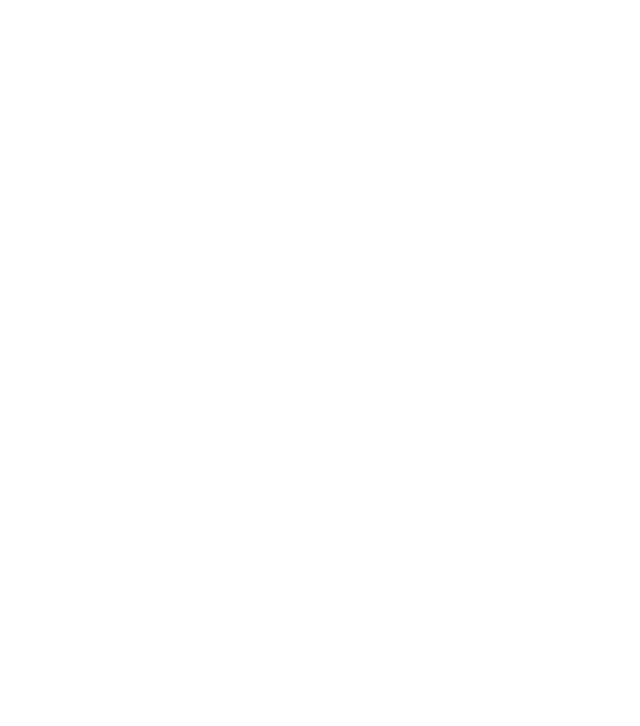
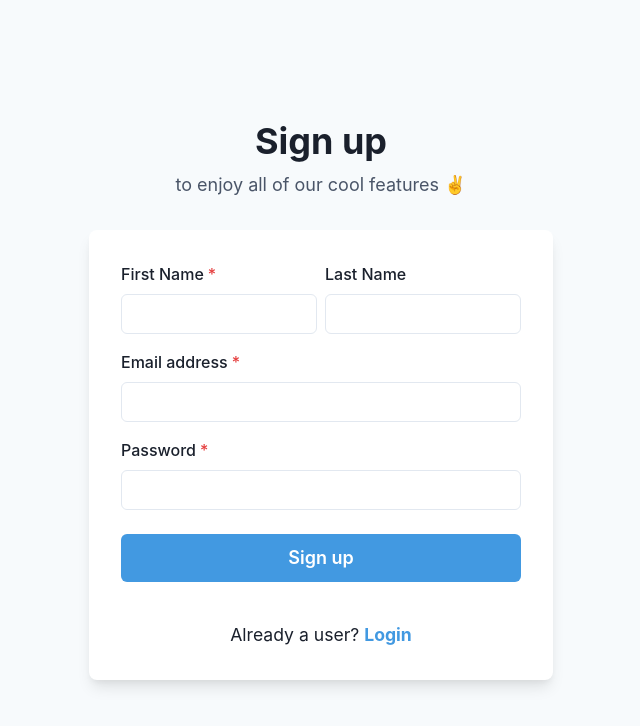
Before and after one commit to jony0418/FoodBank, a React (Create React App) app in the folder foodbank/client/: page /register in a window 1280 px wide. Before the commit this address had no page. Shown: the top 726 px of the page, without its empty margins (319-959 px from the left). Built offline with nearby package versions, Linux system fonts and the light colour scheme.

Commit message:
Changes in index.js, app.js, login.js and register.js
- added chakra as provider in the index.js.
- imported and changed the routes in the app.js file to display the Login and Register
- Added the Login and Register pages code

```diff
--- a/foodbank/client/src/App.js
+++ b/foodbank/client/src/App.js
@@ -4,9 +4,8 @@
 // Uncomment import statement below after building queries and mutations
 // import { ApolloClient, ApolloProvider, InMemoryCache } from '@apollo/client';
 
-import Home from './pages/Home';
-import Matchup from './pages/Matchup';
-import Vote from './pages/Vote';
+import Login from './components/auth/Login';
+import Register from './components/auth/Register';
 
 function App() {
   return (
@@ -15,16 +14,16 @@
         <Routes>
           <Route
             path="/"
-            element={<Home />}
+            element={<Login/>}
           />
           <Route
-            path="/matchup"
-            element={<Matchup />}
+            path="/register"
+            element={<Register/>}
           />
-          <Route
+          {/* <Route
             path="/matchup/:id"
             element={<Vote />}
-          />
+          /> */}
         </Routes>
       </div>
     </Router>
--- a/foodbank/client/src/components/auth/Login.js
+++ b/foodbank/client/src/components/auth/Login.js
@@ -0,0 +1,50 @@
+'use client'
+
+import { Button, Checkbox, Flex, Text, FormControl, FormLabel, Heading, Input, Stack, Image, Box, Link} from '@chakra-ui/react'
+
+export default function SplitScreen() {
+  return (
+    <Stack minH={'100vh'} direction={{ base: 'column', md: 'row' }}>
+      <Flex p={8} flex={1} align={'center'} justify={'center'}>
+        <Stack spacing={4} w={'full'} maxW={'md'}>
+          <Heading fontSize={'2xl'}>Sign in to your account</Heading>
+          <FormControl id="email">
+            <FormLabel>Email address</FormLabel>
+            <Input type="email" />
+          </FormControl>
+          <FormControl id="password">
+            <FormLabel>Password</FormLabel>
+            <Input type="password" />
+          </FormControl>
+          <Stack spacing={6}>
+            <Stack
+              direction={{ base: 'column', sm: 'row' }}
+              align={'start'}
+              justify={'space-between'}>
+              <Checkbox>Remember me</Checkbox>
+              <Text color={'blue.500'}>Forgot password?</Text>
+            </Stack>
+            <Button colorScheme={'blue'} variant={'solid'}>
+              Sign in
+            </Button>
+          </Stack>
+          <Box>
+        New to us?{" "}
+        <Link color="teal.500" href="#">
+          Sign Up
+        </Link>
+      </Box>
+        </Stack>
+      </Flex>
+      <Flex flex={1}>
+        <Image
+          alt={'Login Image'}
+          objectFit={'cover'}
+          src={
+            'https://images.unsplash.com/photo-1486312338219-ce68d2c6f44d?ixid=MXwxMjA3fDB8MHxwaG90by1wYWdlfHx8fGVufDB8fHw%3D&ixlib=rb-1.2.1&auto=format&fit=crop&w=1352&q=80'
+          }
+        />
+      </Flex>
+    </Stack>
+  )
+}
--- a/foodbank/client/src/components/auth/Register.js
+++ b/foodbank/client/src/components/auth/Register.js
@@ -0,0 +1,84 @@
+'use client'
+
+import { Flex, Box, FormControl, FormLabel,Input, InputGroup, HStack,InputRightElement,Stack,Button,Heading,Text,useColorModeValue, Link,} from '@chakra-ui/react';
+import { useState } from 'react';
+// import { ViewIcon, ViewOffIcon } from '@chakra-ui/icons';
+
+export default function SignupCard() {
+  const [showPassword, setShowPassword] = useState(false)
+
+  return (
+    <Flex
+      minH={'100vh'}
+      align={'center'}
+      justify={'center'}
+      bg={useColorModeValue('gray.50', 'gray.800')}>
+      <Stack spacing={8} mx={'auto'} maxW={'lg'} py={12} px={6}>
+        <Stack align={'center'}>
+          <Heading fontSize={'4xl'} textAlign={'center'}>
+            Sign up
+          </Heading>
+          <Text fontSize={'lg'} color={'gray.600'}>
+            to enjoy all of our cool features ✌️
+          </Text>
+        </Stack>
+        <Box
+          rounded={'lg'}
+          bg={useColorModeValue('white', 'gray.700')}
+          boxShadow={'lg'}
+          p={8}>
+          <Stack spacing={4}>
+            <HStack>
+              <Box>
+                <FormControl id="firstName" isRequired>
+                  <FormLabel>First Name</FormLabel>
+                  <Input type="text" />
+                </FormControl>
+              </Box>
+              <Box>
+                <FormControl id="lastName">
+                  <FormLabel>Last Name</FormLabel>
+                  <Input type="text" />
+                </FormControl>
+              </Box>
+            </HStack>
+            <FormControl id="email" isRequired>
+              <FormLabel>Email address</FormLabel>
+              <Input type="email" />
+            </FormControl>
+            <FormControl id="password" isRequired>
+              <FormLabel>Password</FormLabel>
+              <InputGroup>
+                <Input type={showPassword ? 'text' : 'password'} />
+                <InputRightElement h={'full'}>
+                  {/* <Button
+                    variant={'ghost'}
+                    onClick={() => setShowPassword((showPassword) => !showPassword)}>
+                    {showPassword ? <ViewIcon /> : <ViewOffIcon />}
+                  </Button> */}
+                </InputRightElement>
+              </InputGroup>
+            </FormControl>
+            <Stack spacing={10} pt={2}>
+              <Button
+                loadingText="Submitting"
+                size="lg"
+                bg={'blue.400'}
+                color={'white'}
+                _hover={{
+                  bg: 'blue.500',
+                }}>
+                Sign up
+              </Button>
+            </Stack>
+            <Stack pt={6}>
+              <Text align={'center'}>
+                Already a user? <Link color={'blue.400'}>Login</Link>
+              </Text>
+            </Stack>
+          </Stack>
+        </Box>
+      </Stack>
+    </Flex>
+  )
+}
--- a/foodbank/client/src/index.js
+++ b/foodbank/client/src/index.js
@@ -1,11 +1,12 @@
 import React from 'react';
 import ReactDOM from 'react-dom';
+import { ChakraProvider } from '@chakra-ui/react'
 import './index.css';
 import App from './App';
 
 ReactDOM.render(
-  <React.StrictMode>
+  <ChakraProvider>
     <App />
-  </React.StrictMode>,
+  </ChakraProvider>,
   document.getElementById('root')
 );
```
